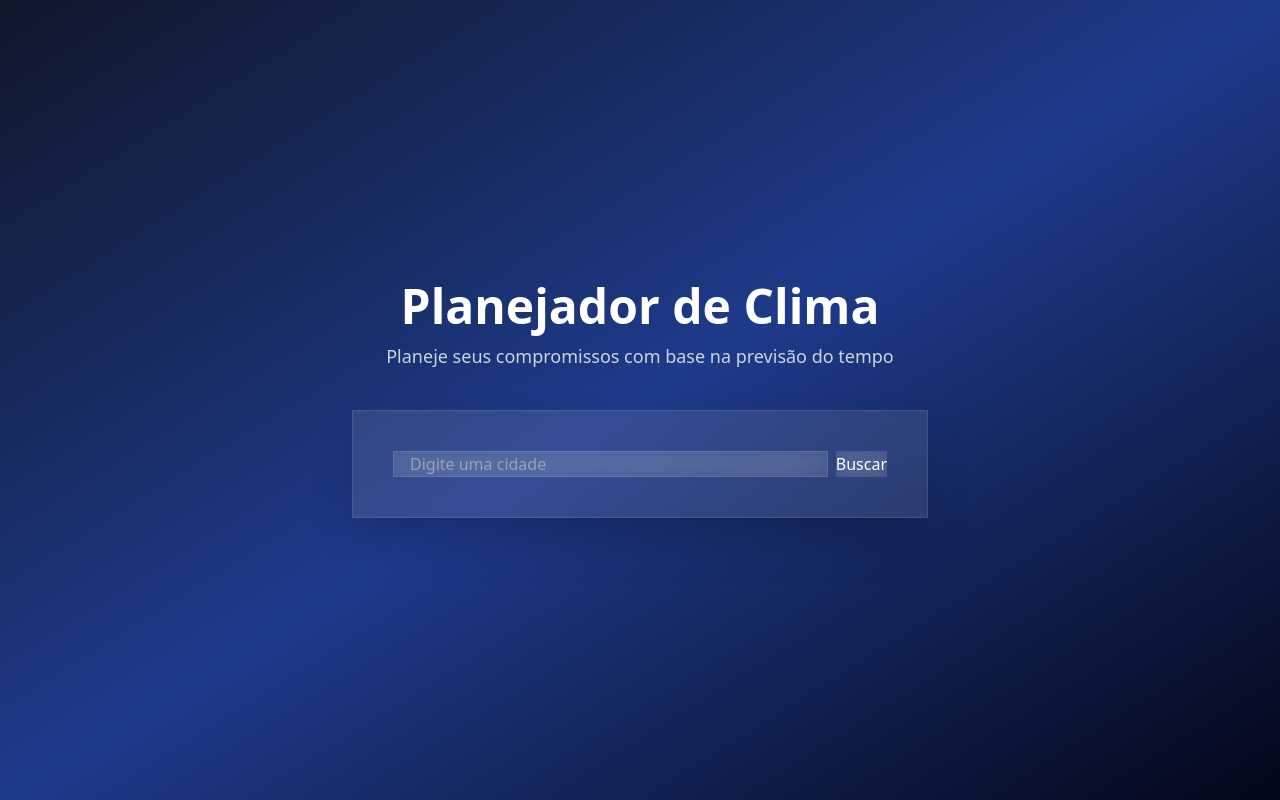
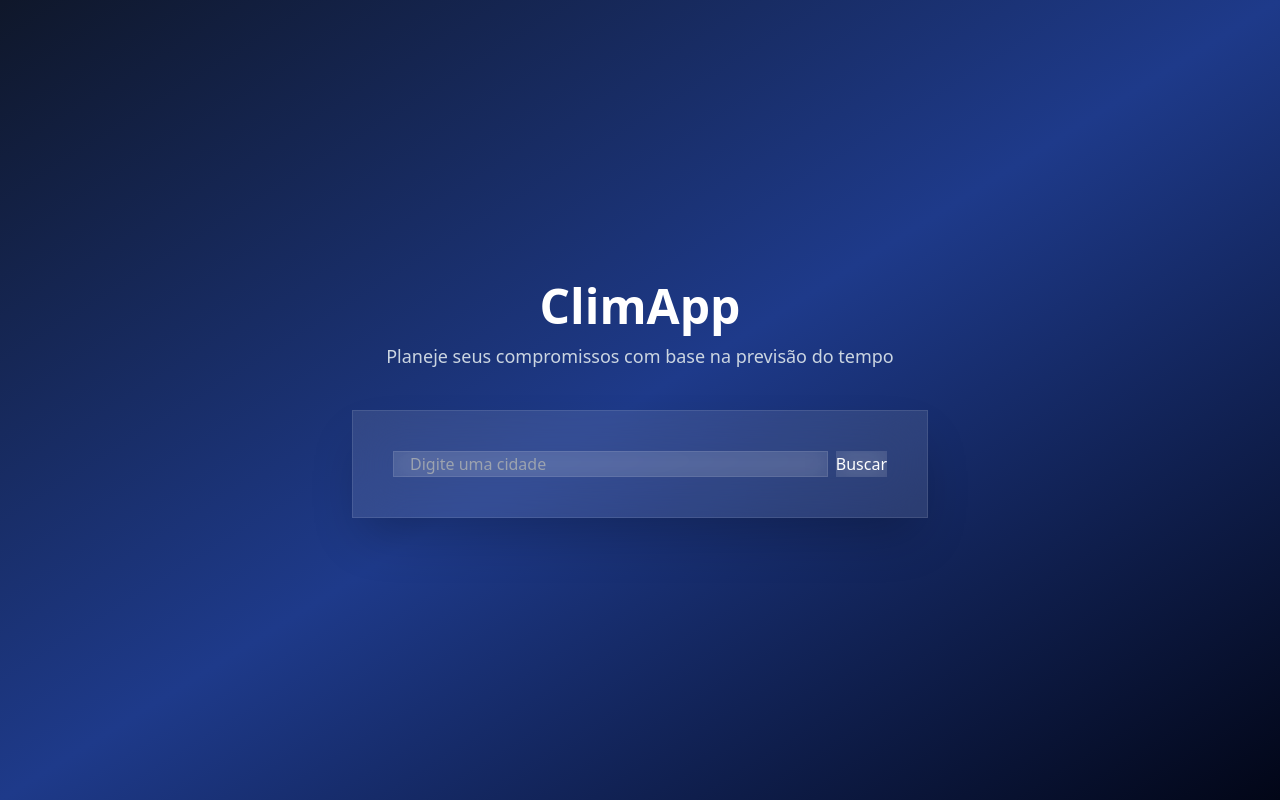
Before and after one commit to maurosakugawa/weather-planner-app, a React (Vite) app: page / in a window 1280 px wide. Built offline with nearby package versions, Linux system fonts and the light colour scheme; no server answers.

Commit message:
Atualização do README.md e mudança no título do aplicativo

```diff
--- a/src/pages/Home.tsx
+++ b/src/pages/Home.tsx
@@ -132,7 +132,7 @@ export default function Home() {
                     ${theme.textPrimary}
                 `}
                 >
-                Planejador de Clima
+                    ClimApp
                 </h1>
 
                 <p
@@ -142,7 +142,7 @@ export default function Home() {
                     max-w-2xl mx-auto
                 `}
                 >
-                Planeje seus compromissos com base na previsão do tempo
+                    Planeje seus compromissos com base na previsão do tempo
                 </p>
             </div>
 
```
Also changed, not shown: 1 other file (tests, documents, lock files or other folders).
